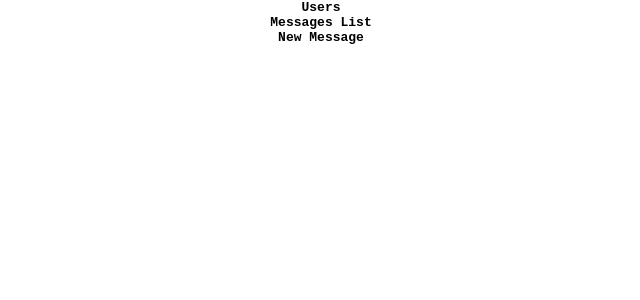
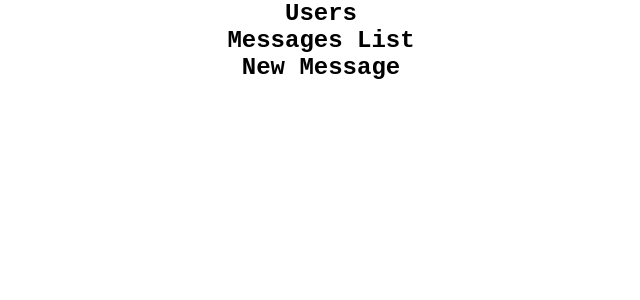
Before and after one commit to kamalx/toy-chat, a React (Create React App) app: page / in a window 1280 px wide. Shown: the top 300 px of the page, without its empty margins (319-959 px from the left). Built offline with nearby package versions, Linux system fonts and the light colour scheme.

Commit message:
Do more font styling to apply overall

```diff
--- a/src/index.css
+++ b/src/index.css
@@ -2,5 +2,6 @@ body {
   margin: 0;
   padding: 0;
   font-family: monospace;
+  font-size: 1.5rem;
   font-weight: bold;
 }
```
